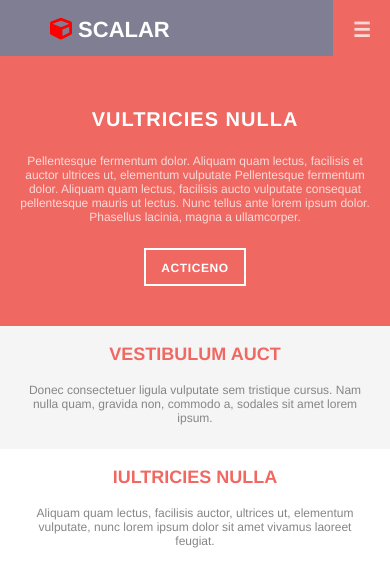
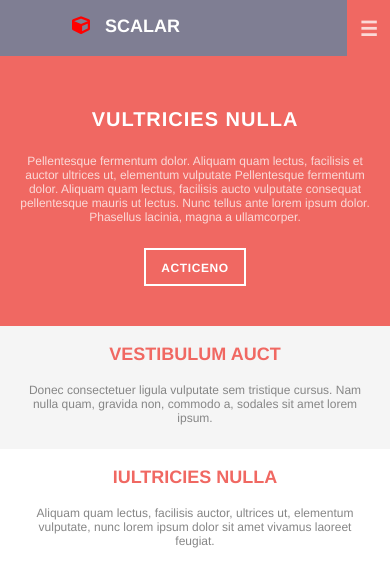
Before and after one commit to kassiacatarine/salvaNois, a plain HTML site: page Trabalho 1/html/index.html in a window 390 px wide. Drawn offline with Linux system fonts and the light colour scheme; a web font is replaced by a local one.

Commit message:
Acho que agr ta Tudo certo

```diff
--- a/Trabalho 1/css/style.css
+++ b/Trabalho 1/css/style.css
@@ -4,7 +4,7 @@ body {
 
 #header {
     height: 3.5em;
-    line-height: 3.5em;
+    line-height: 1.5em;
     width: 100%;
     background-color: #7f7e93;
 }
@@ -14,10 +14,11 @@ body {
     flex-direction: row;
 }
 .fas{
+    padding: 0px 10px ;
     color: red;
 }
 #scalar{
-    font-size: 22px;
+    font-size: 18px;
     font-family: "Montserrat", Helvetica, sans-serif;
     font-weight: 600;
     color: #ffffff;
@@ -31,7 +32,7 @@ body {
 .menu ul {
     display: flex;
     justify-content: space-between;
-    margin: 0px;
+    margin: 12px;
     width: 80%;
 }
 
@@ -40,21 +41,26 @@ body {
 }
 
 .menu ul li a {
-    color: #333;
+    color: #ffffff;
     text-decoration: none;
+    font-size: 15px;
+    font-family: "Montserrat", Helvetica, sans-serif;
     padding: 2px 10px;
     float: left;
     justify-content: flex-end;
-    height: 45px;
+    height: 30px;
 }
 
 .menu ul li a:hover {
-    background-color: #D6D6D6;
-    color: #6D6D6D;
+    background-color:#868686;
 }
 
 .menu .icon {
     display: none;
+}
+
+.Home{
+    background: rgba(0, 0, 0, 0.25);
 }
 p,
 h2,
@@ -195,11 +201,10 @@ p {
         text-decoration: none;
         text-align: center;
         font-size: 20px;
-        padding: 2px 10px;
+        padding: 17px 0px;
         float: left;
-        top: 0;
-        height: 100%;
-        width: 10%;
+        height: 53px;
+        width: 12%;
       }
 
     .about {
--- a/Trabalho 1/html/index.html
+++ b/Trabalho 1/html/index.html
@@ -20,7 +20,7 @@
                 <ul>
                     <li><a href="" id="scalar" class="uppercase"><i class="fas fa-cube"> </i>  Scalar</a></li>
                     <div class="submenu">
-                        <li><a href="">HOME</a></li>
+                        <li><a href="" class="Home">HOME</a></li>
                         <li><a href="">PAGE LAYOUTS</a></li>
                         <li><a href="">ELEMENTS</a></li>
                     </div>
```
